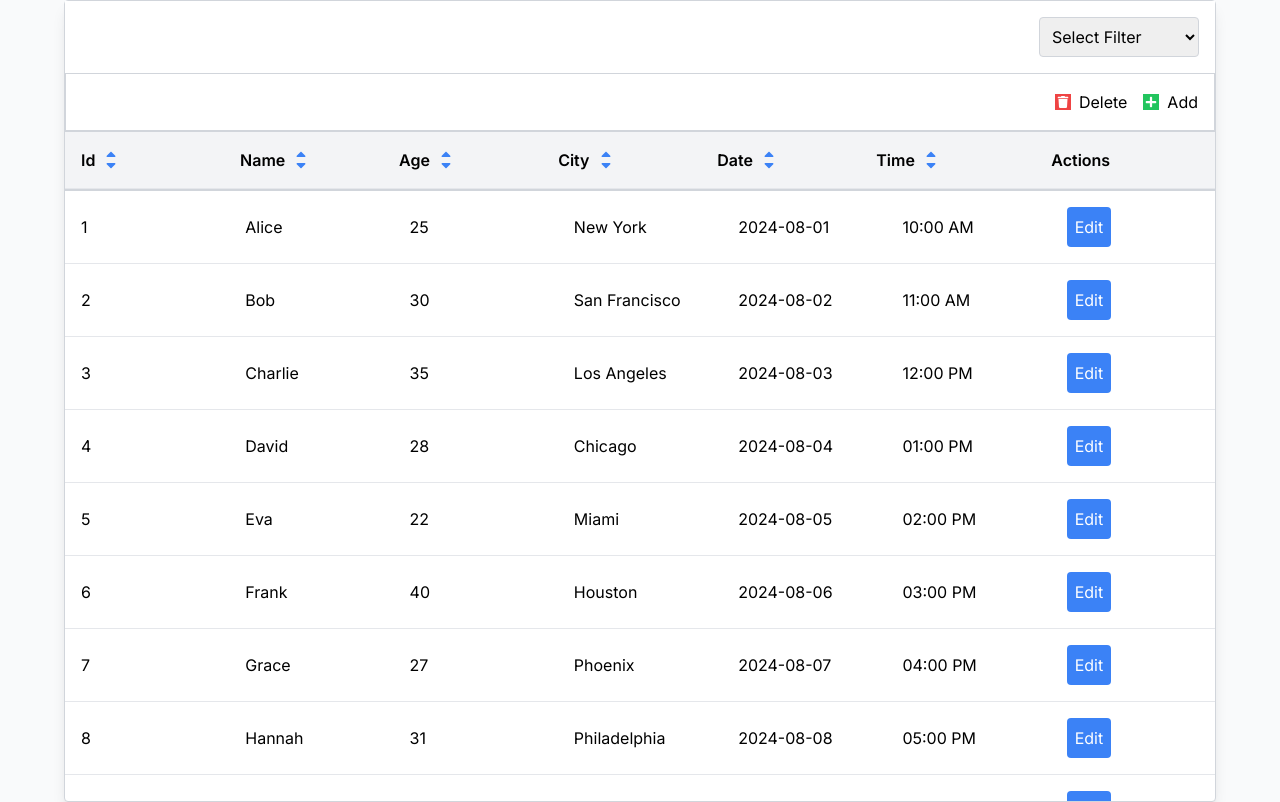
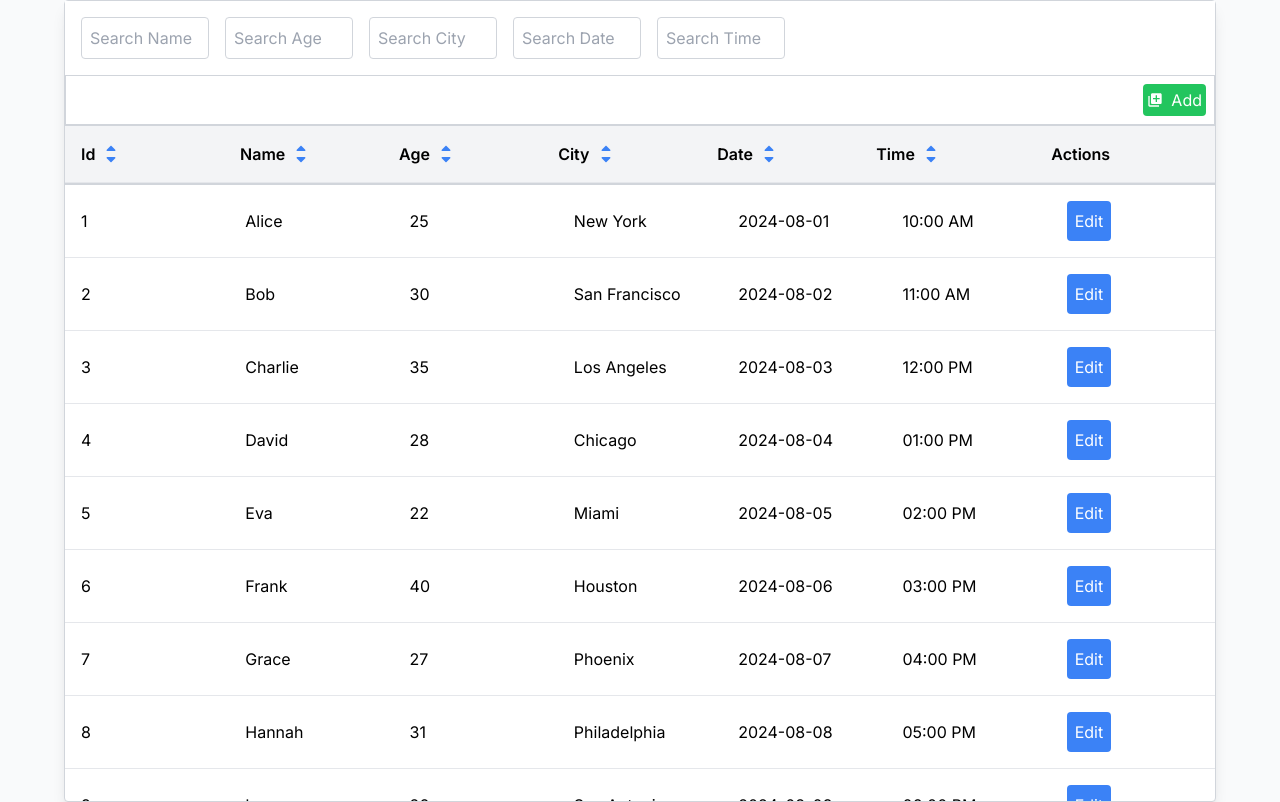
Before and after one commit to Anuj9675/react-components, a Next.js app: page / in a window 1280 px wide. Built offline with nearby package versions, Linux system fonts and the light colour scheme.

Commit message:
added add button for creating rows and re-change the filter method

```diff
--- a/components/data-table/DataTable.tsx
+++ b/components/data-table/DataTable.tsx
@@ -1,5 +1,5 @@
 'use client';
-import React, { useState, useEffect } from 'react';
+import React, { useState } from 'react';
 import { DataTableHeader } from './DataTableHeader';
 import { DataRow, DataTableProps } from '@/types/dataTableTypes';
 
@@ -14,14 +14,7 @@ export const DataTable: React.FC<DataTableProps> = ({ data }) => {
 
   const [rows, setRows] = useState<DataRow[]>(data);
   const [editingRowId, setEditingRowId] = useState<number | null>(null);
-  const [newRow, setNewRow] = useState<DataRow>({
-    id: Date.now(),
-    name: '',
-    age: '',
-    city: '',
-    date: '',
-    time: ''
-  });
+  const [newRow, setNewRow] = useState<DataRow | null>(null);
 
   const columns = ['id', 'name', 'age', 'city', 'date', 'time'];
 
@@ -35,37 +28,52 @@ export const DataTable: React.FC<DataTableProps> = ({ data }) => {
   };
 
   const handleAddClick = () => {
-    setRows([...rows, newRow]);
-    // Here you would typically also send `newRow` to the database
-    setNewRow({
-      id: Date.now(),
+    const newRowData = {
+      id: rows.length > 0 ? Math.max(...rows.map(row => row.id)) + 1 : 1,
       name: '',
       age: '',
       city: '',
       date: '',
       time: ''
-    });
+    };
+    setRows([newRowData, ...rows]);
+    setNewRow(newRowData);
+    setEditingRowId(newRowData.id);
   };
 
-  const handleEditClick = () => {
-    // Enable editing mode
-    setEditingRowId(editingRowId === null ? -1 : null); // Toggle edit mode
+  const handleSaveClick = () => {
+    if (newRow) {
+      setRows(prevRows => {
+        const updatedRows = prevRows.map(row => (row.id === newRow.id ? newRow : row));
+        return updatedRows.sort((a, b) => a.id - b.id);
+      });
+      setNewRow(null);
+      setEditingRowId(null);
+    }
+  };
+
+  const handleEditClick = (rowId: number) => {
+    setEditingRowId(rowId);
   };
 
   const handleDeleteClick = () => {
-    setRows(rows.filter(row => row.id !== editingRowId));
-    // Here you would typically also send a delete request to the database
-    setEditingRowId(null);
+    if (editingRowId !== null) {
+      setRows(rows.filter(row => row.id !== editingRowId));
+      setEditingRowId(null);
+    }
   };
 
   const handleChange = (e: React.ChangeEvent<HTMLInputElement | HTMLSelectElement>) => {
     const { name, value } = e.target;
     if (editingRowId !== null) {
-      setRows(rows.map(row =>
-        row.id === editingRowId ? { ...row, [name]: value } : row
-      ));
-    } else {
-      setNewRow({ ...newRow, [name]: value });
+      setRows(prevRows =>
+        prevRows.map(row =>
+          row.id === editingRowId ? { ...row, [name]: value } : row
+        )
+      );
+      if (newRow && editingRowId === newRow.id) {
+        setNewRow({ ...newRow, [name]: value });
+      }
     }
   };
 
@@ -80,6 +88,12 @@ export const DataTable: React.FC<DataTableProps> = ({ data }) => {
   };
 
   const filteredData = rows.filter(filterData);
+
+  const convertTimeToMinutes = (time: string, period: string) => {
+    const [hours, minutes] = time.split(':').map(Number);
+    const totalMinutes = (hours % 12) * 60 + minutes + (period === 'PM' ? 720 : 0);
+    return totalMinutes;
+  };
 
   const sortedData = [...filteredData].sort((a, b) => {
     if (sortColumn === null) return 0;
@@ -110,12 +124,6 @@ export const DataTable: React.FC<DataTableProps> = ({ data }) => {
     return 0;
   });
 
-  const convertTimeToMinutes = (time: string, period: string) => {
-    const [hours, minutes] = time.split(':').map(Number);
-    const totalMinutes = (hours % 12) * 60 + minutes + (period === 'PM' ? 720 : 0);
-    return totalMinutes;
-  };
-
   return (
     <div className="bg-gray-50">
       <div className="flex items-center justify-center">
@@ -137,13 +145,15 @@ export const DataTable: React.FC<DataTableProps> = ({ data }) => {
                 onFilterChangeTime={setFilterTextTime}
                 onSortChange={handleSortChange}
                 columns={columns}
+                onAddClick={handleAddClick}
                 onEditClick={handleEditClick}
                 onDeleteClick={handleDeleteClick}
-                onAddClick={handleAddClick} isEditing={undefined} setIsEditing={undefined}              />
+                isEditing={editingRowId !== null}
+                setIsEditing={setEditingRowId}
+              />
             </div>
             <div className="flex-grow overflow-auto">
               <table className="w-full min-w-full table-fixed border-t shadow border-gray-300 text-xs sm:text-sm md:text-base">
-
                 <tbody>
                   {sortedData.map((row) => (
                     <tr key={row.id} className="hover:bg-gray-100">
@@ -152,7 +162,7 @@ export const DataTable: React.FC<DataTableProps> = ({ data }) => {
                           key={column}
                           className={`p-4 border-b text-left ${index === 0 ? 'w-1/6' : 'w-1/6'}`}
                         >
-                          {editingRowId === row.id ? (
+                          {(editingRowId === row.id) ? (
                             <input
                               name={column}
                               value={row[column as keyof DataRow]}
@@ -167,14 +177,14 @@ export const DataTable: React.FC<DataTableProps> = ({ data }) => {
                       <td className="p-4 border-b text-left w-1/6">
                         {editingRowId === row.id ? (
                           <button
-                            onClick={() => setEditingRowId(null)}
+                            onClick={handleSaveClick}
                             className="bg-green-500 text-white rounded p-2 text-xs sm:text-sm md:text-base"
                           >
                             Save
                           </button>
                         ) : (
                           <button
-                            onClick={() => setEditingRowId(row.id)}
+                            onClick={() => handleEditClick(row.id)}
                             className="bg-blue-500 text-white rounded p-2 text-xs sm:text-sm md:text-base"
                           >
                             Edit
--- a/components/data-table/DataTableHeader.tsx
+++ b/components/data-table/DataTableHeader.tsx
@@ -1,8 +1,8 @@
 'use client';
 import React, { useState } from 'react';
 import { DataTableHeaderProps } from '@/types/dataTableTypes';
-import { FaSortUp, FaSortDown, FaTrash, FaPen, FaPlus } from 'react-icons/fa';
-import { GrPowerReset } from "react-icons/gr";
+import { FaSortUp, FaSortDown } from 'react-icons/fa';
+import { MdLibraryAdd } from "react-icons/md";
 
 export const DataTableHeader: React.FC<DataTableHeaderProps> = ({
   sortColumn,
@@ -14,12 +14,13 @@ export const DataTableHeader: React.FC<DataTableHeaderProps> = ({
   onFilterChangeTime,
   onSortChange,
   columns,
-  onEditClick,
-  onDeleteClick,
   onAddClick,
 }) => {
-  const [selectedFilter, setSelectedFilter] = useState<string | null>(null);
-  const [filterText, setFilterText] = useState<string>('');
+  const [filterTextName, setFilterTextName] = useState<string>('');
+  const [filterTextAge, setFilterTextAge] = useState<string>('');
+  const [filterTextCity, setFilterTextCity] = useState<string>('');
+  const [filterTextDate, setFilterTextDate] = useState<string>('');
+  const [filterTextTime, setFilterTextTime] = useState<string>('');
 
   const handleSortClick = (column: string, direction: 'asc' | 'desc') => {
     onSortChange(column);
@@ -32,75 +33,81 @@ export const DataTableHeader: React.FC<DataTableHeaderProps> = ({
     return 'text-blue-500';
   };
 
-  const handleFilterChange = (value: string) => {
-    setFilterText(value);
-    if (selectedFilter === 'Name') onFilterChangeName(value);
-    else if (selectedFilter === 'Age') onFilterChangeAge(value);
-    else if (selectedFilter === 'City') onFilterChangeCity(value);
-    else if (selectedFilter === 'Date') onFilterChangeDate(value);
-    else if (selectedFilter === 'Time') onFilterChangeTime(value);
-  };
-
-  const resetFilter = () => {
-    setSelectedFilter(null);
-    setFilterText('');
+  const handleFilterChange = (column: string, value: string) => {
+    switch (column) {
+      case 'Name':
+        setFilterTextName(value);
+        onFilterChangeName(value);
+        break;
+      case 'Age':
+        setFilterTextAge(value);
+        onFilterChangeAge(value);
+        break;
+      case 'City':
+        setFilterTextCity(value);
+        onFilterChangeCity(value);
+        break;
+      case 'Date':
+        setFilterTextDate(value);
+        onFilterChangeDate(value);
+        break;
+      case 'Time':
+        setFilterTextTime(value);
+        onFilterChangeTime(value);
+        break;
+      default:
+        break;
+    }
   };
 
   return (
     <div className="sticky top-0 z-10 bg-white border-b border-gray-300">
-
       <div className="p-4 flex flex-col md:flex-row items-end md:items-center justify-end space-y-4 md:space-y-0">
-
-        <div className="flex flex-wrap gap-4">
-          {selectedFilter ? (
-            <>
-              <input
-                type="text"
-                placeholder={`Search ${selectedFilter}`}
-                value={filterText}
-                onChange={(e) => handleFilterChange(e.target.value)}
-                className="border border-gray-300 rounded p-2 text-sm sm:text-base md:text-md w-40"
-              />
-              <button
-                onClick={resetFilter}
-                className="flex items-center justify-center border w-10 h-10 border-gray-300 rounded-full text-base  bg-red-500 text-white"
-              >
-                <GrPowerReset/>
-              </button>
-            </>
-          ) : (
-            <select
-              onChange={(e) => setSelectedFilter(e.target.value)}
-              value={selectedFilter || ''}
-              className="border border-gray-300 rounded p-2 text-sm sm:text-base md:text-md w-40"
-            >
-              <option value="" disabled>
-                Select Filter
-              </option>
-              <option value="Name">Name</option>
-              <option value="Age">Age</option>
-              <option value="City">City</option>
-              <option value="Date">Date</option>
-              <option value="Time">Time</option>
-            </select>
-          )}
+        <div className="flex flex-row w-full gap-4">
+          <input
+            type="text"
+            placeholder="Search Name"
+            value={filterTextName}
+            onChange={(e) => handleFilterChange('Name', e.target.value)}
+            className="border border-gray-300 rounded p-2 text-sm sm:text-base md:text-md w-full md:w-32"
+          />
+          <input
+            type="text"
+            placeholder="Search Age"
+            value={filterTextAge}
+            onChange={(e) => handleFilterChange('Age', e.target.value)}
+            className="border border-gray-300 rounded p-2 text-sm sm:text-base md:text-md w-full md:w-32"
+          />
+          <input
+            type="text"
+            placeholder="Search City"
+            value={filterTextCity}
+            onChange={(e) => handleFilterChange('City', e.target.value)}
+            className="border border-gray-300 rounded p-2 text-sm sm:text-base md:text-md w-full md:w-32"
+          />
+          <input
+            type="text"
+            placeholder="Search Date"
+            value={filterTextDate}
+            onChange={(e) => handleFilterChange('Date', e.target.value)}
+            className="border border-gray-300 rounded p-2 text-sm sm:text-base md:text-md w-full md:w-32"
+          />
+          <input
+            type="text"
+            placeholder="Search Time"
+            value={filterTextTime}
+            onChange={(e) => handleFilterChange('Time', e.target.value)}
+            className="border border-gray-300 rounded p-2 text-sm sm:text-base md:text-md w-full  md:w-32"
+          />
         </div>
-
       </div>
-      <div className=' flex justify-end items-center p-4 border border-gray-300'>
-      <div className="flex space-x-4 ">
-          <button
-            onClick={onDeleteClick}
-            className="flex items-center space-x-2"
-          >
-            <FaTrash className='bg-red-500 text-white p-0.5 text-sm sm:text-base md:text-md' />
-            <span className='text-sm sm:text-base md:text-md'>Delete</span>
-          </button>
+      <div className='flex justify-end items-center p-2 border border-gray-300'>
+        <div className="flex space-x-4">
           <button
             onClick={onAddClick}
-            className=" text-black flex items-center space-x-2 "
+            className="bg-green-500 text-white flex items-center space-x-2 p-1 rounded"
           >
-            <FaPlus className='bg-green-500 text-white p-0.5 text-sm sm:text-base md:text-md'/>
+            <MdLibraryAdd className='text-sm sm:text-base md:text-md' />
             <span className='text-sm sm:text-base md:text-md'>Add</span>
           </button>
         </div>
```
